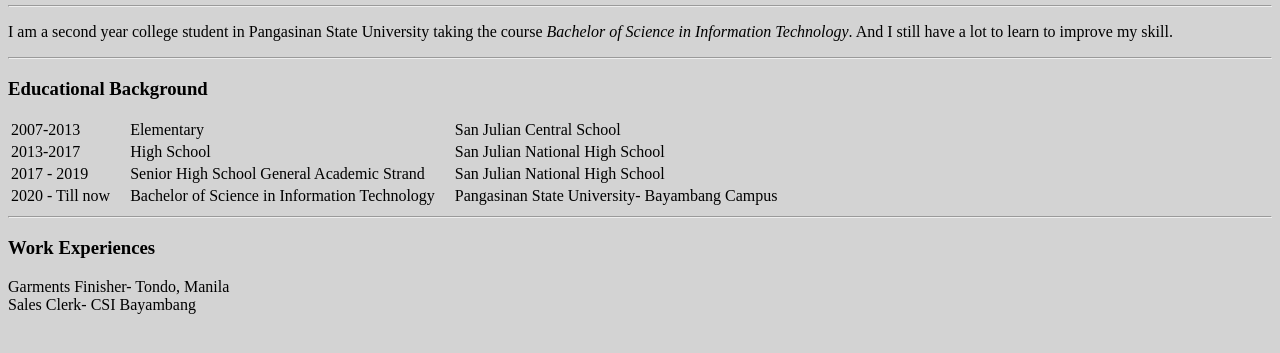
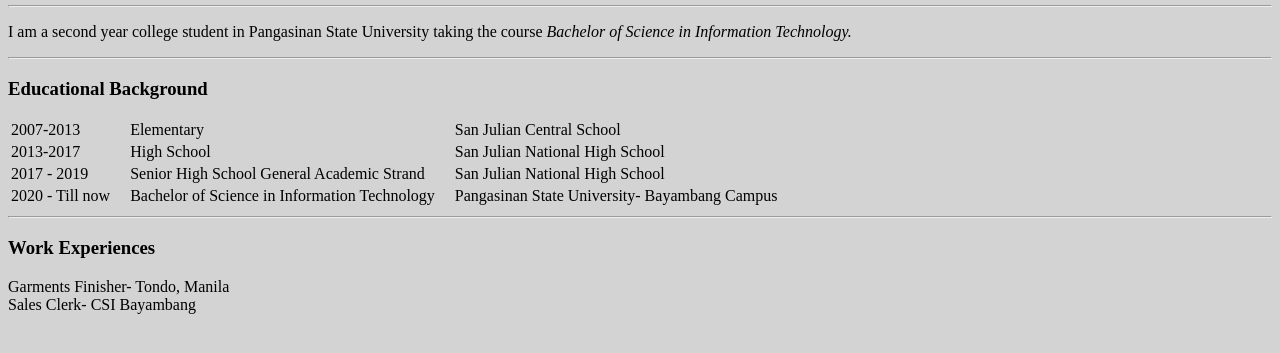
Before and after one commit to Jinky14/Jing, a plain HTML site: page Resume.html in a window 1280 px wide. Shown: the part 189-542 px from the top of the page. Drawn offline with Linux system fonts and the light colour scheme.

Commit message:
Add initial jing website file

```diff
--- a/Resume.html
+++ b/Resume.html
@@ -21,7 +21,7 @@
         </table>
             <hr>
             <p>I am a second year college student in Pangasinan State University taking the course
-            <em> Bachelor of Science in Information Technology</em>. And I still have a lot to learn to improve my skill. </p>
+            <em> Bachelor of Science in Information Technology.</em></p>
             <hr>
         <h3> Educational Background </h3>
             <table>
@@ -56,6 +56,6 @@
                 <br>
                 <td> Sales Clerk- CSI Bayambang&nbsp;&nbsp;&nbsp;</td>
                 </tr>
-
+        </body>
 
 </html>
```
